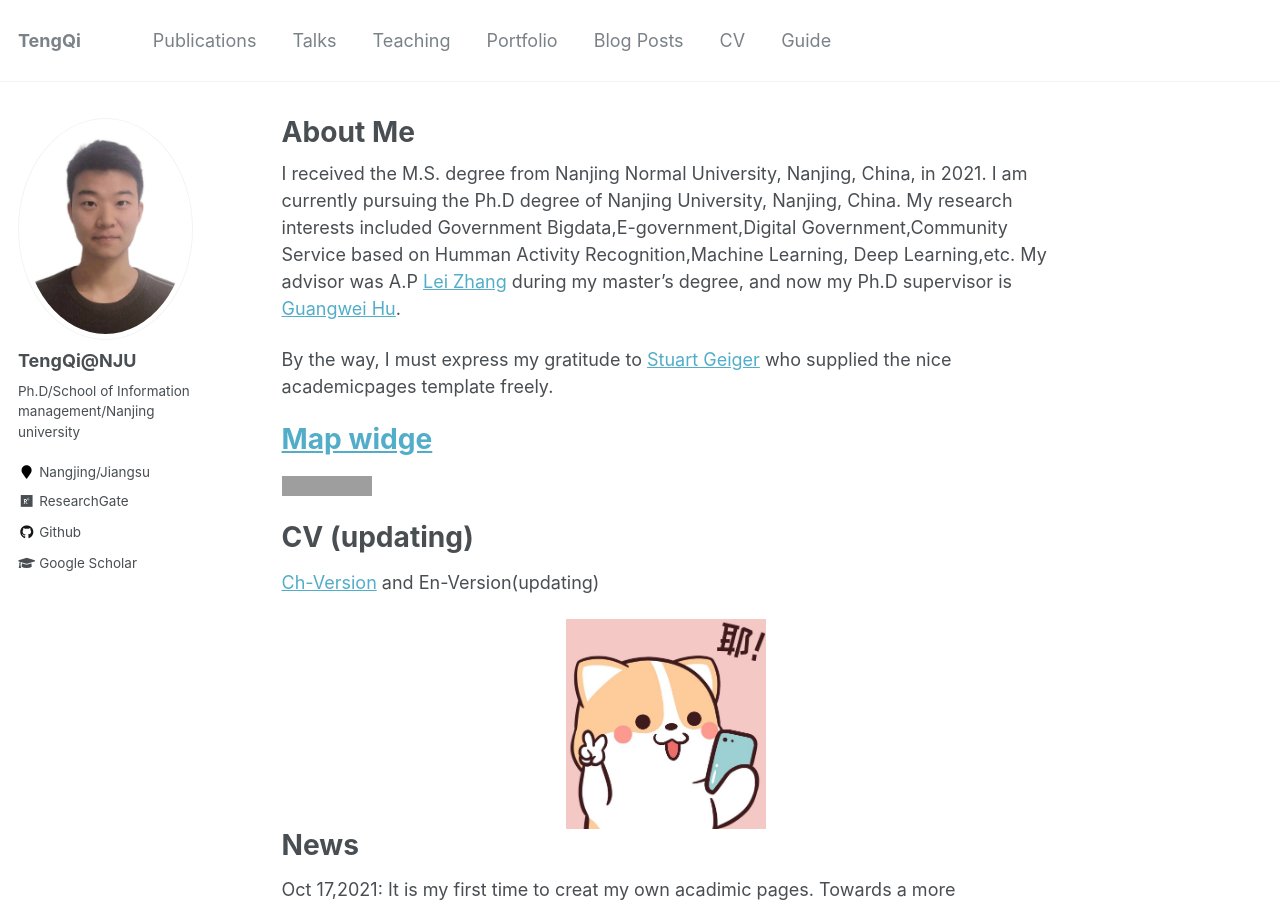
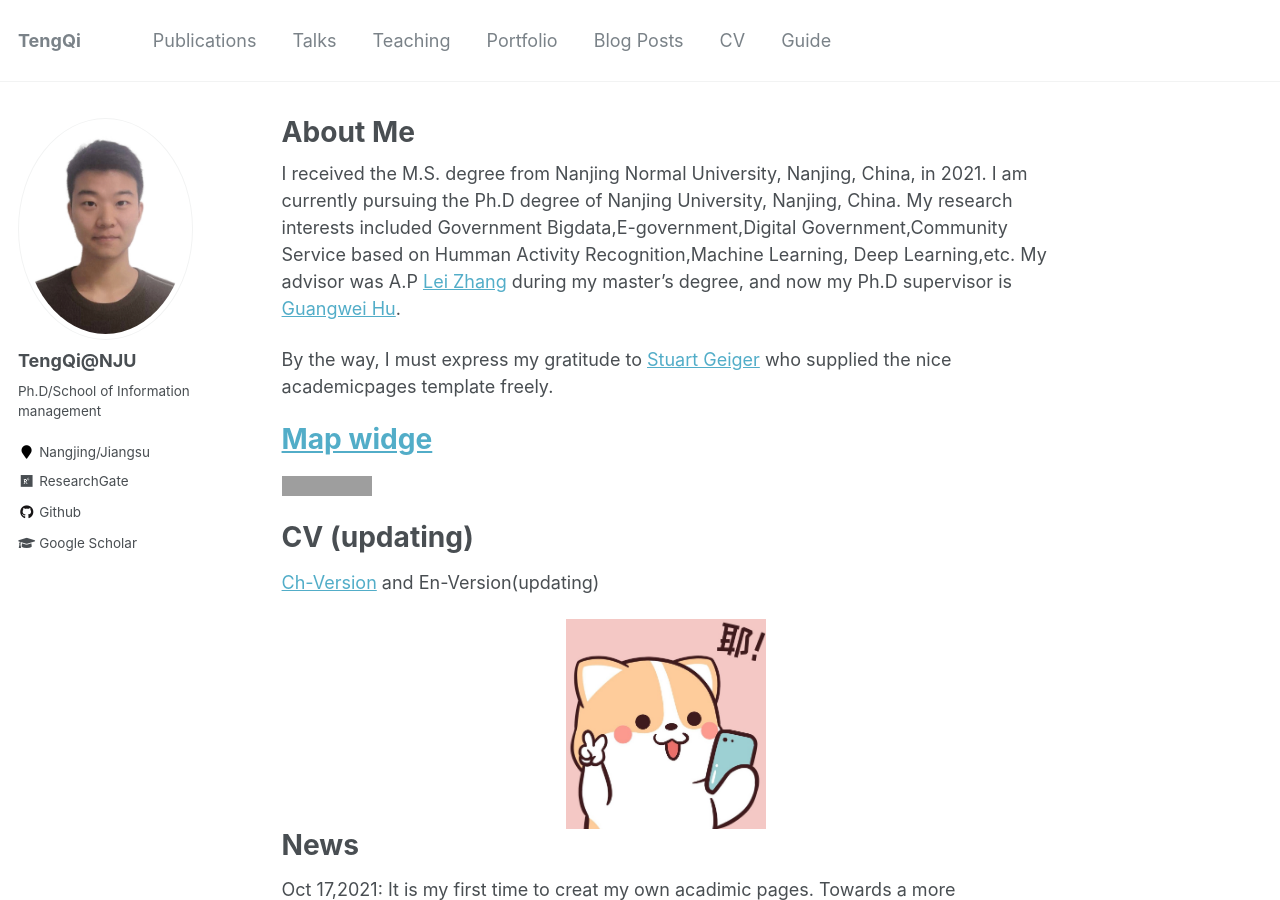
Before and after one commit to tengqi159/tengqi.github.io, a Jekyll site: the page built from _pages/about.md, in a window 1280 px wide and 900 px high. Built offline with Jekyll 4.4.1, drawn with Linux system fonts in a browser that asks for light colours; grey boxes are pictures that could not be loaded.

Commit message:
Update _config.yml

```diff
--- a/_config.yml
+++ b/_config.yml
@@ -40,7 +40,7 @@
   path                   : "_data/comments/{options.slug}"
   requiredFields         : ['name', 'email', 'message']
   transforms:
-    email                : "md5"
+    email                : "teqi159@gmail.com"
   generatedFields:
     date:
       type               : "date"
@@ -82,7 +82,7 @@
 author:
   name             : "TengQi@NJU"
   avatar           : "t.jpg"
-  bio              : "Ph.D/School of Information management/Nanjing university"
+  bio              : "Ph.D/School of Information management"
   location         : "Nangjing/Jiangsu"
   employer         :
   pubmed           : #"https://www.ncbi.nlm.nih.gov/pubmed/?term=john+snow"
```
